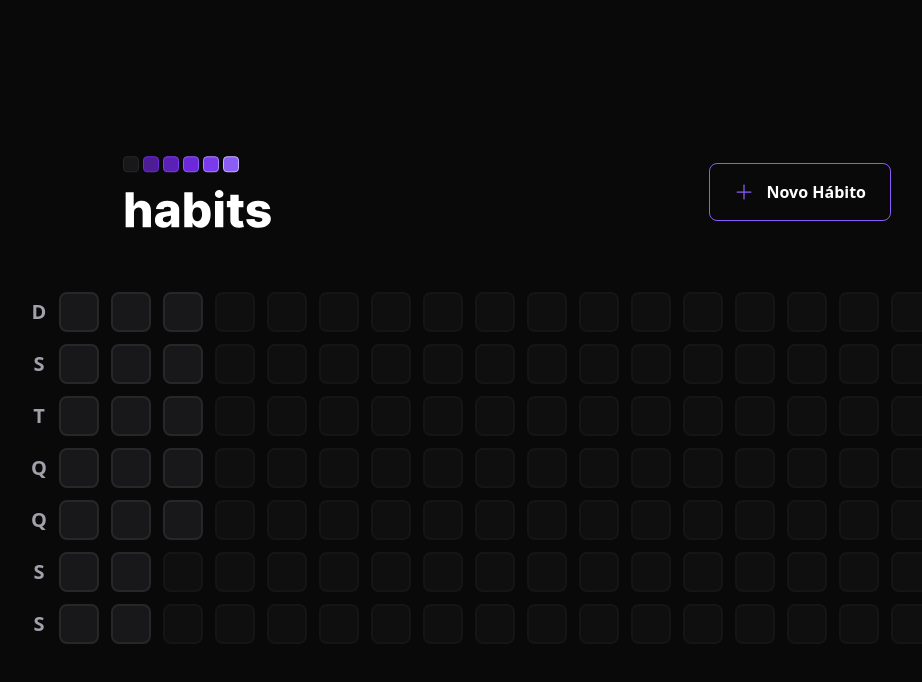
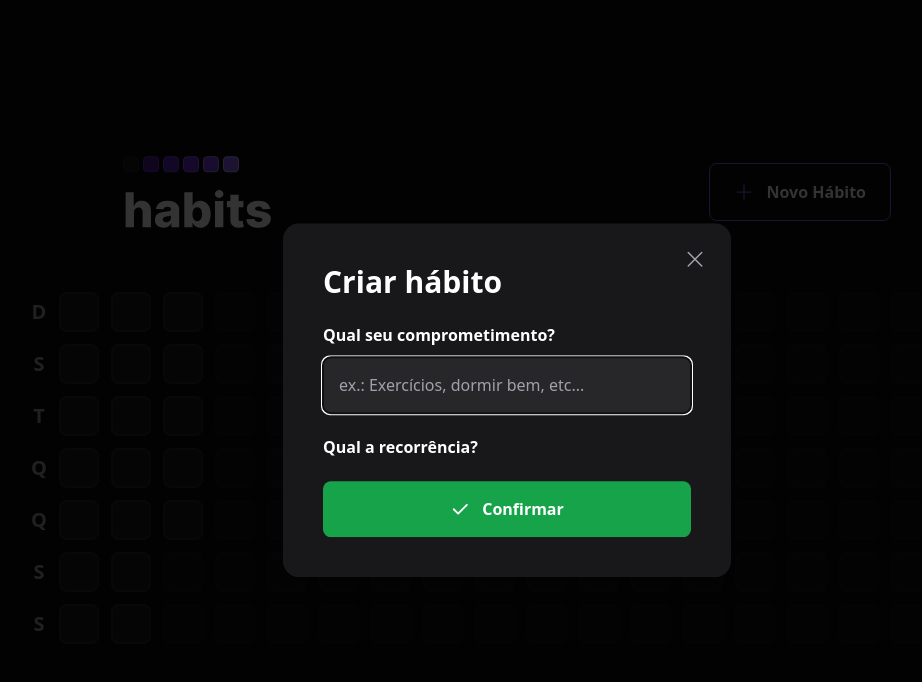
Before and after one commit to StephHoel/NLWSetup, a React (Vite) app in the folder web/: page / in a window 1280 px wide. Both pictures are taken after a click on the button "Novo Hábito". Shown: the top 682 px of the page, without its empty margins (133-1055 px from the left). Built offline with nearby package versions, Linux system fonts and the light colour scheme.

Commit message:
Modal e Popover criados (sem checkbox)

```diff
--- a/web/package.json
+++ b/web/package.json
@@ -9,6 +9,8 @@
     "preview": "vite preview"
   },
   "dependencies": {
+    "@radix-ui/react-dialog": "^1.0.2",
+    "@radix-ui/react-popover": "^1.0.3",
     "dayjs": "^1.11.7",
     "phosphor-react": "^1.4.1",
     "react": "^18.2.0",
--- a/web/src/components/HabitDay.tsx
+++ b/web/src/components/HabitDay.tsx
@@ -1,11 +1,26 @@
+import * as Popover from '@radix-ui/react-popover'
+import { ProgressBar } from './ProgressBar'
+
 // interface HabitDayProps {
 //    completed: number
 // }
 
 export function HabitDay() {
    return (
-      <div className="w-10 h-10 bg-zinc-900 border-2 border-zinc-800 rounded-lg">
+      <Popover.Root>
+         <Popover.Trigger className="w-10 h-10 bg-zinc-900 border-2 border-zinc-800 rounded-lg" />
 
-      </div>
+         <Popover.Portal>
+            <Popover.Content className="min-w-[320px] p-6 rounded-2xl bg-zinc-900 flex flex-col">
+               <span className="font-semibold text-zinc-400">Terça-Feira</span>
+               <span className="mt-1 font-extrabold leading-tight text-3xl">17/01</span>
+
+               <ProgressBar progress={10} />
+
+               <Popover.Arrow height={8} width={16} className="fill-zinc-900" />
+            </Popover.Content>
+         </Popover.Portal>
+
+      </Popover.Root>
    )
 }
--- a/web/src/components/Header.tsx
+++ b/web/src/components/Header.tsx
@@ -1,19 +1,41 @@
-import { Plus } from "phosphor-react";
+import { Plus, X } from "phosphor-react";
+import * as Dialog from '@radix-ui/react-dialog'
+import { useState } from "react";
 
 import logoImg from "../assets/logo.svg";
+import { NewHabitForm } from "./NewHabitForm";
 
 export function Header() {
+
+
    return (
       <div className="w-full max-w-3xl mx-auto flex items-center justify-between">
          <img src={logoImg} alt="Habits" />
 
-         <button
-            type="button"
-            className="border border-violet-500 font-semibold rounded-lg px-6 py-4 flex items-center gap-3 hover:border-violet-300"
-         >
-            <Plus size={20} className="text-violet-500" />
-            Novo Hábito
-         </button>
+         <Dialog.Root>
+            <Dialog.Trigger
+               type="button"
+               className="border border-violet-500 font-semibold rounded-lg px-6 py-4 flex items-center gap-3 hover:border-violet-300"
+            >
+               <Plus size={20} className="text-violet-500" />
+               Novo Hábito
+            </Dialog.Trigger>
+            <Dialog.Portal>
+               <Dialog.Overlay className="w-screen h-screen bg-black/80 fixed inset-0" />
+               <Dialog.Content className="absolute p-10 bg-zinc-900 rounded-2xl w-full max-w-md top-1/2 left-1/2 -translate-x-1/2 -translate-y-1/2">
+                  <Dialog.Close className="absolute right-6 top-6 text-zinc-400 hover:text-zinc-200">
+                     <X size={24} aria-label="Fechar" />
+                  </Dialog.Close>
+                  <Dialog.Title className="text-3xl leading-tight font-extrabold">
+                     Criar hábito
+                  </Dialog.Title>
+
+                  <NewHabitForm />
+
+               </Dialog.Content>
+            </Dialog.Portal>
+         </Dialog.Root>
+
       </div>
    )
 }
--- /dev/null
+++ b/web/src/components/NewHabitForm.tsx
@@ -0,0 +1,29 @@
+import { Check } from "phosphor-react";
+
+
+export function NewHabitForm() {
+   return (
+      <form className="w-full flex flex-col mt-6">
+         <label htmlFor="title" className="font-semibold leading-tight">
+            Qual seu comprometimento?
+         </label>
+
+         <input
+         type="text"
+         id="title"
+            placeholder="ex.: Exercícios, dormir bem, etc..."
+            className="p-4 rounded-lg mt-3 bg-zinc-800 text-white placeholder:text-zinc-400"
+         autoFocus
+         />
+
+         <label htmlFor="" className="font-semibold leading-tight mt-6">
+            Qual a recorrência?
+         </label>
+
+         <button type="submit" className="mt-6 rounded-lg p-4 flex items-center justify-center gap-3 font-semibold bg-green-600 hover:bg-green-500">
+            <Check size={20} weight="bold" />
+            Confirmar
+         </button>
+      </form>
+   )
+}
--- /dev/null
+++ b/web/src/components/ProgressBar.tsx
@@ -0,0 +1,20 @@
+interface ProgressBarProps{
+   progress: number
+}
+
+export function ProgressBar(props: ProgressBarProps) {
+   const progressStyles = {
+      width: `${props.progress}%`
+   }
+   return (
+      <div className="h-3 rounded-xl bg-zinc-700 w-full mt-4">
+         <div
+            role="progressbar"
+            aria-label="Progresso de hábitos completados nesse dia"
+            aria-valuenow={props.progress}
+            className="h-3 rounded-xl bg-violet-600 w-3/4"
+            style={progressStyles}
+         />
+      </div>
+   )
+}
```
Also changed, not shown: 1 other file (tests, documents, lock files or other folders).
